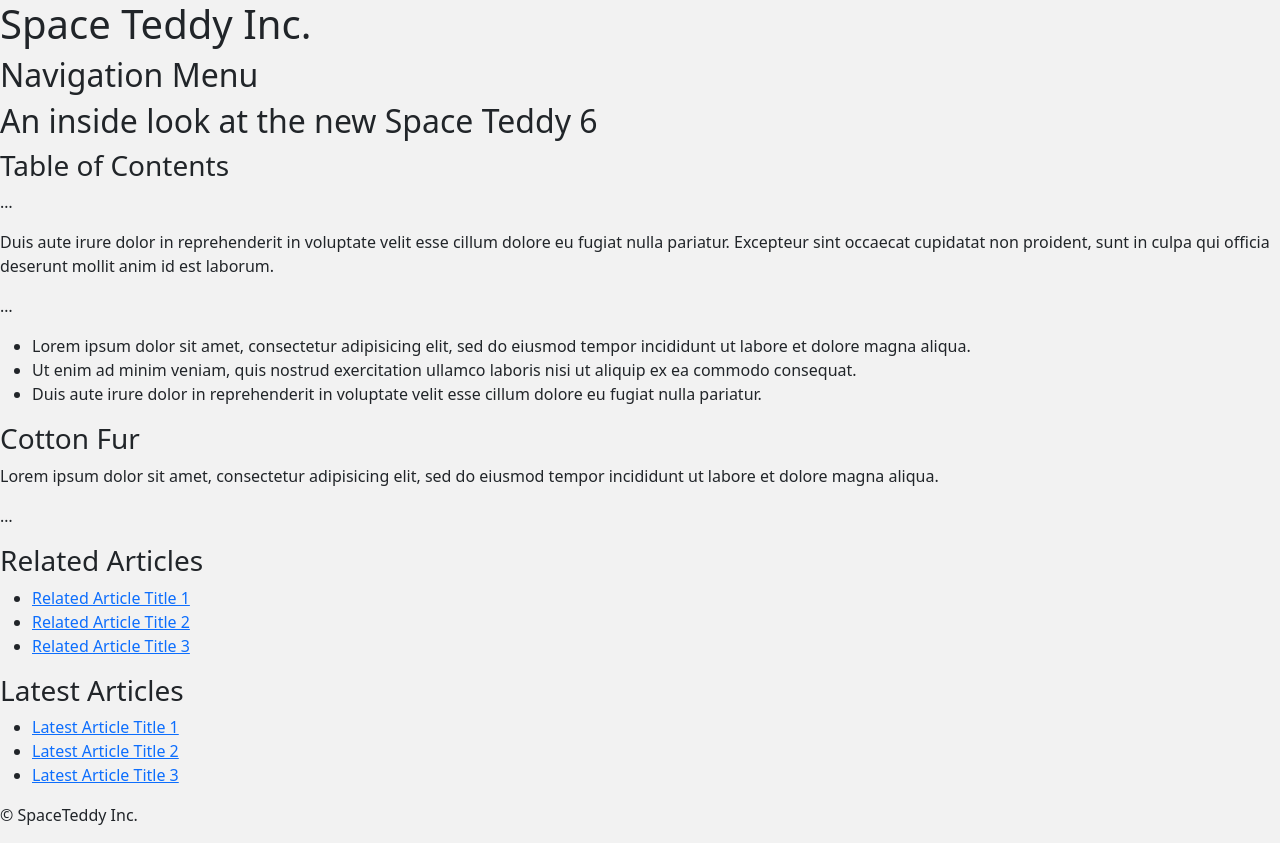
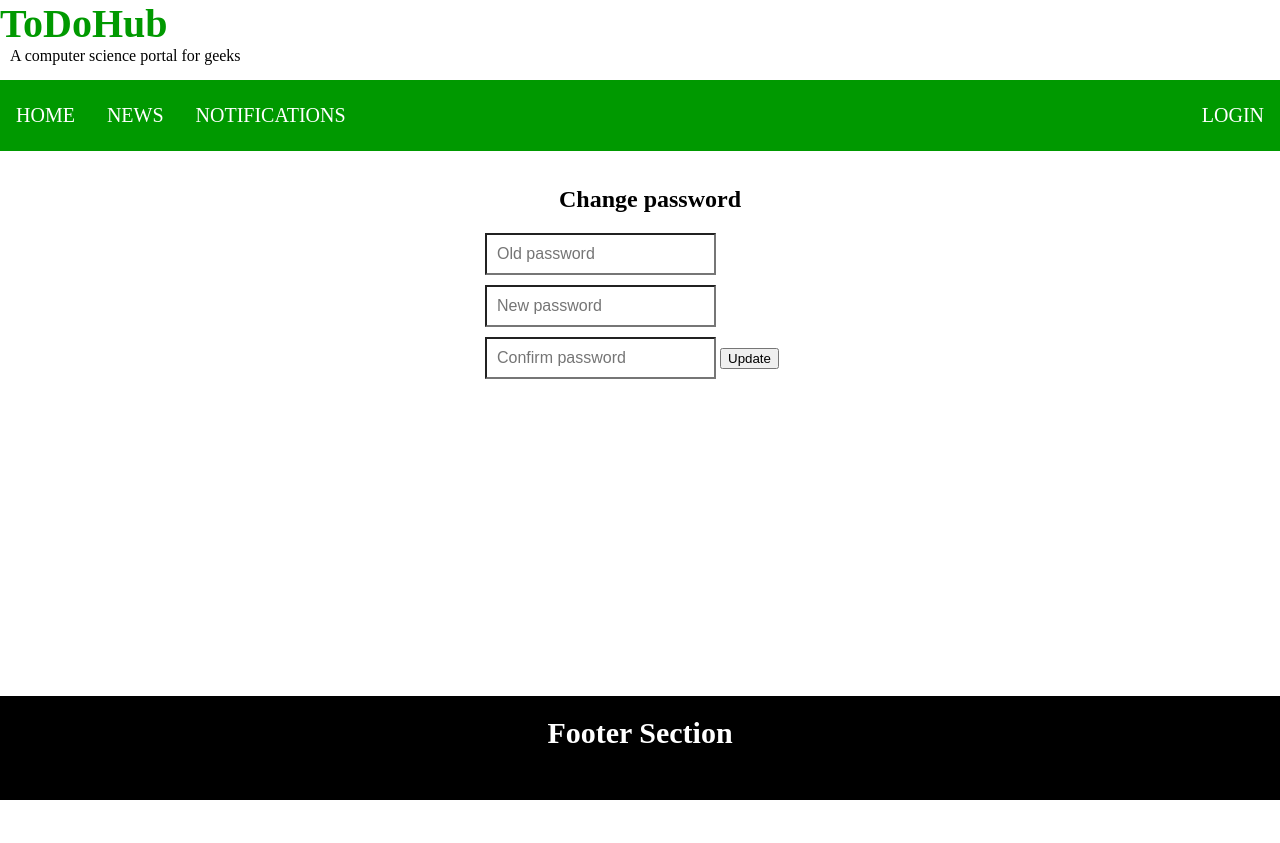
Before and after one commit to Dannyblazer/Todo-s, a Django app: template users/templates/registration/password_change.html in a window 1280 px wide. After the commit the page ends 800 px from the top, so only its background shows below. Run offline with Django 4.2, Linux system fonts and the light colour scheme; the template is opened without the code that fills it, so the values that code supplies are empty; some libraries are stand-ins or nearby versions.

Commit message:
little deletes

```diff
--- a/users/templates/snippets/header.html
+++ b/users/templates/snippets/header.html
@@ -1,133 +1,57 @@
-<meta charset="utf-8">
-<meta name="viewport" content="width=device-width, initial-scale=1">
-<link href="https://cdn.jsdelivr.net/npm/bootstrap@5.1.3/dist/css/bootstrap.min.css" rel="stylesheet" integrity="sha384-1BmE4kWBq78iYhFldvKuhfTAU6auU8tT94WrHftjDbrCEXSU1oBoqyl2QvZ6jIW3" crossorigin="anonymous">
-<link rel="stylesheet" href="https://cdnjs.cloudflare.com/ajax/libs/font-awesome/4.7.0/css/font-awesome.min.css">
-<link href="https://fonts.googleapis.com/css?family=Raleway:400,500,500i,700,800i" rel="stylesheet">
-
-{% load static %}
-
-<style type="text/css" >
-
-      @media (min-width: 768px) {
-        .bd-placeholder-img-lg {
-          font-size: 3.5rem;
-        }
+	<!-- Header Section -->
+	<style type='text/css'>
+		.head1 {
+			font-size: 40px;
+			color: #009900;
+			font-weight: bold;
 		}
 
-      .b-example-divider {
-        height: 3rem;
-        background-color: rgba(0, 0, 0, .1);
-        border: solid rgba(0, 0, 0, .15);
-        border-width: 1px 0;
-        box-shadow: inset 0 .5em 1.5em rgba(0, 0, 0, .1), inset 0 .125em .5em rgba(0, 0, 0, .15);
+		.head2 {bottombottom
+			font-size: 17px;
+			margin-left: 10px;
+			margin-bottom: 15px;
 		}
 
-      .b-example-vr {
-        flex-shrink: 0;
-        width: 1.5rem;
-        height: 100vh;
+		.menu {
+			position: sticky;
+			top: 0;
+			background-color: #009900;
+			padding: 10px 0px 10px 0px;
+			color: white;
+			margin: 0 auto;
+			overflow: hidden;
 		}
 
-      .bi {
-        vertical-align: -.125em;
-        fill: currentColor;
+		.menu a {
+			float: left;
+			color: white;
+			text-align: center;
+			padding: 14px 16px;
+			text-decoration: none;
+			font-size: 20px;
 		}
 
-      .nav-scroller {
-        position: relative;
-        z-index: 2;
-        height: 2.75rem;
-        overflow-y: hidden;
+		.menu-log {
+			right: auto;
+			float: right;
 		}
+	</style>
 
-      .search-container {
-        display: flex;
-        align-items: center;
-        justify-content: center;
-      }
-
-      .search-container input {
-        padding: 0.5rem;
-        width: 80%;
-        border: none;
-        border-radius: 0.5rem;
-      }
-
-      .search-container button {
-        padding: 0.5rem;
-        border: none;
-        background: transparent;
-        font-size: 1.5rem;
-        cursor: pointer;
-      }
-
-
-      .nav-scroller .nav {
-        display: flex;
-        flex-wrap: nowrap;
-        padding-bottom: 1rem;
-        margin-top: -1px;
-        overflow-x: auto;
-        text-align: center;
-        white-space: nowrap;
-        -webkit-overflow-scrolling: touch;
-      }
-
-      .search-bar{
-        max-width: 500px;
-        width: 100%;
-        margin-right: 30px;
-      }
-      form{
-        width: 100%;
-      }
-
-
-</style>
-<head>
-<!-- Header -->
-<div class="container py-3">
 	<header>
-      <div class="container py-3">
-        <header>
-          <div class="d-flex flex-column flex-md-row align-items-center pb-3 mb-4 border-bottom">
-            <p class="d-flex align-items-center text-dark text-decoration-none">
-              <a href="/" class="href"><img src="{% static 'users/lion_logo.png' %}" alt="" class="rounded-circle m-auto d-block" width="40"></a>
-              <p class="fs-4">
-                {% if request.user.is_authenticated %}
-                <p>Hello, {{ request.user.username }}</p>
-                {% endif %}
-              </p>
-            </p>
-            <nav class="d-inline-flex mt-2 mt-md-0 ms-md-auto">
-              <!-- <div class="search-bar mt-sm-2 mr-2">
-                <form method="get">
-                  <input type="text" class="form-control" name="q" id="id_q" placeholder="Search..." value="{{query}}">
-                </form>
-              </div> -->
-
-              <form method="GET">
-                <div class="search-container">
-                  <input type="text" class="form-control" name="q" id="id_q" placeholder="Search..." value="{{query}}">
-                  <button type="submit"><i class="fa fa-search"></i></button>
+		<div class="head1">
+			ToDoHub
 		</div>
-            </form>
-
-
-              <a class="me-3 py-2 text-dark text-decoration-none" href="/">Home</a>
-              {% if request.user.is_authenticated %}
-              <a class="me-3 py-2 text-dark text-decoration-none" href="{% url 'users:account' %}">Account</a>
-              <a class="me-3 py-2 text-dark text-decoration-none" href="{% url 'users:logout' %}">Logout</a>
-              {% else %}
-              <a class="me-3 py-2 text-dark text-decoration-none" href="{% url 'users:login' %}">Login</a>
-              <a class="btn btn-outline-primary" href="{% url 'users:registration_view' %}">Register</a>
-              {% endif %}
-            </nav>
-              <!-- <a class="btn btn-outline-primary" href="#">Sign Up</a> -->
+		<div class="head2">
+			A computer science portal for geeks
 		</div>
 	</header>
+
+	<!-- Menu Navigation Bar -->
+	<nav class="menu">
+		<a href="#home">HOME</a>
+		<a href="#news">NEWS</a>
+		<a href="#notification">NOTIFICATIONS</a>
+		<div class="menu-log">
+			<a href="#login">LOGIN</a>
 		</div>
-    </header>
-    </div>
-</head>
-<!-- End Header -->
+	</nav>
--- a/users/templates/users/base.html
+++ b/users/templates/users/base.html
@@ -1,67 +1,52 @@
 <!DOCTYPE html>
-<link rel="stylesheet" href="https://cdn.jsdelivr.net/npm/bootstrap@5.2.3/dist/css/bootstrap.min.css" integrity="sha384-rbsA2VBKQhggwzxH7pPCaAqO46MgnOM80zW1RWuH61DGLwZJEdK2Kadq2F9CUG65" crossorigin="anonymous" id="bootstrap-css">
-<script src="https://cdn.jsdelivr.net/npm/bootstrap@5.2.3/dist/js/bootstrap.min.js" integrity="sha384-cuYeSxntonz0PPNlHhBs68uyIAVpIIOZZ5JqeqvYYIcEL727kskC66kF92t6Xl2V" crossorigin="anonymous"></script>
-<script src="//cdnjs.cloudflare.com/ajax/libs/jquery/3.2.1/jquery.min.js"></script>
-<!---Include the above in your HEAD tag -->
-
 {% load static %}
 
-<html lang="en">
-    <head>
-      <meta name="viewport" content="width=device-width, initial-scale=1.0">
+<html>
 
-      <title>Doxie</title>
+<head>
+	<meta charset="UTF-8">
+	<meta name="viewport" content="width=device-width, initial-scale=1.0">
+	<title>Page Layout</title>
+	<style>
 
-    </head>
+		body {
+			margin: 0 auto;
+			background-position: center;
+			background-size: contain;
+		}
 
-  <body>
+		footer {
+			width: 100%;
+			bottom: 0px;
+			background-color: #000;
+			color: #fff;
+			position: absolute;
+			padding-top: 20px;
+			padding-bottom: 50px;
+			text-align: center;
+			font-size: 30px;
+			font-weight: bold;
+		}
 
+		.body_sec {
+			margin-left: 20px;
+		}
+	</style>
+</head>
 
-    {% include 'snippets/base_css.html' %}
+<body>
+	{% include 'snippets/header.html' %}
+	<!-- Body section -->
+	<main class="body_sec">
+		<section id="Content">
+			{% block content %}
 
-  <header>
-    <h1>Space Teddy Inc.</h1>
-  </header>
-  <nav aria-labelledby="mainnavheader">
-    <h2 id="mainnavheader">Navigation Menu</h2>
-  </nav>
-  <main>
-    <article>
-      <h2>An inside look at the new Space Teddy 6</h2>
-      <nav aria-labelledby="tocheader">
-        <h3 id="tocheader">Table of Contents</h3>
-      </nav>
-      <p>…</p>
-      <p>Duis aute irure dolor in reprehenderit in voluptate velit esse cillum dolore eu fugiat nulla pariatur. Excepteur sint occaecat cupidatat non proident, sunt in culpa qui officia deserunt mollit anim id est laborum.</p>
-      <p>…</p>
-      <ul>
-        <li>Lorem ipsum dolor sit amet, consectetur adipisicing elit, sed do eiusmod tempor incididunt ut labore et dolore magna aliqua.</li>
-        <li>Ut enim ad minim veniam, quis nostrud exercitation ullamco laboris nisi ut aliquip ex ea commodo consequat.</li>
-        <li>Duis aute irure dolor in reprehenderit in voluptate velit esse cillum dolore eu fugiat nulla pariatur.</li>
-      </ul>
-      <h3>Cotton Fur</h3>
-      <p>Lorem ipsum dolor sit amet, consectetur adipisicing elit, sed do eiusmod tempor incididunt ut labore et dolore magna aliqua.</p>
-      <p>…</p>
-      <aside aria-labelledby="relatedheader">
-        <h3 id="relatedheader">Related Articles</h3>
-        <ul>
-          <li><a href="#">Related Article Title 1</a></li>
-          <li><a href="#">Related Article Title 2</a></li>
-          <li><a href="#">Related Article Title 3</a></li>
-        </ul>
-      </aside>
-    </article>
-    <aside aria-labelledby="latestheader">
-      <h3 id="latestheader">Latest Articles</h3>
-      <ul>
-        <li><a href="#">Latest Article Title 1</a></li>
-        <li><a href="#">Latest Article Title 2</a></li>
-        <li><a href="#">Latest Article Title 3</a></li>
-      </ul>
-    </aside>
-  </main>
-  <footer>
-    <p>© SpaceTeddy Inc.</p>
-  </footer>
+			{% endblock %}
+		</section>
+	</main>
+
+	<!-- Footer Section -->
+	<footer>Footer Section</footer>
 </body>
+
 </html>
```
Also changed, not shown: users/templates/users/add_server.html (deleted, +0 -74 lines), users/templates/users/server_update_view.html (deleted, +0 -61 lines), todos/urls.py (line endings or trailing spaces). Lines whose indentation alone changed are shown as unchanged.
